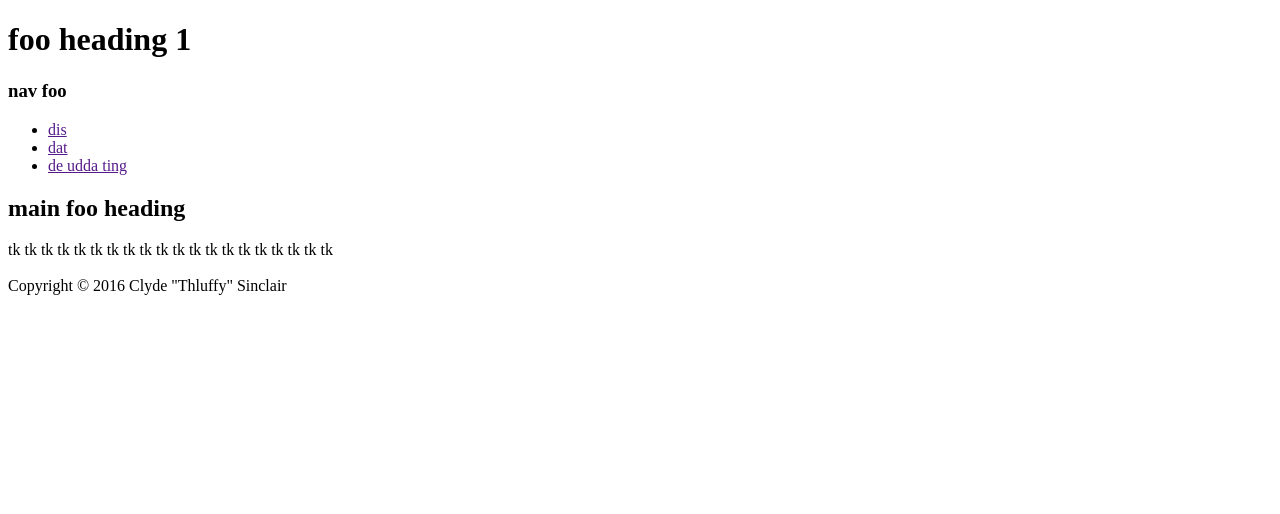
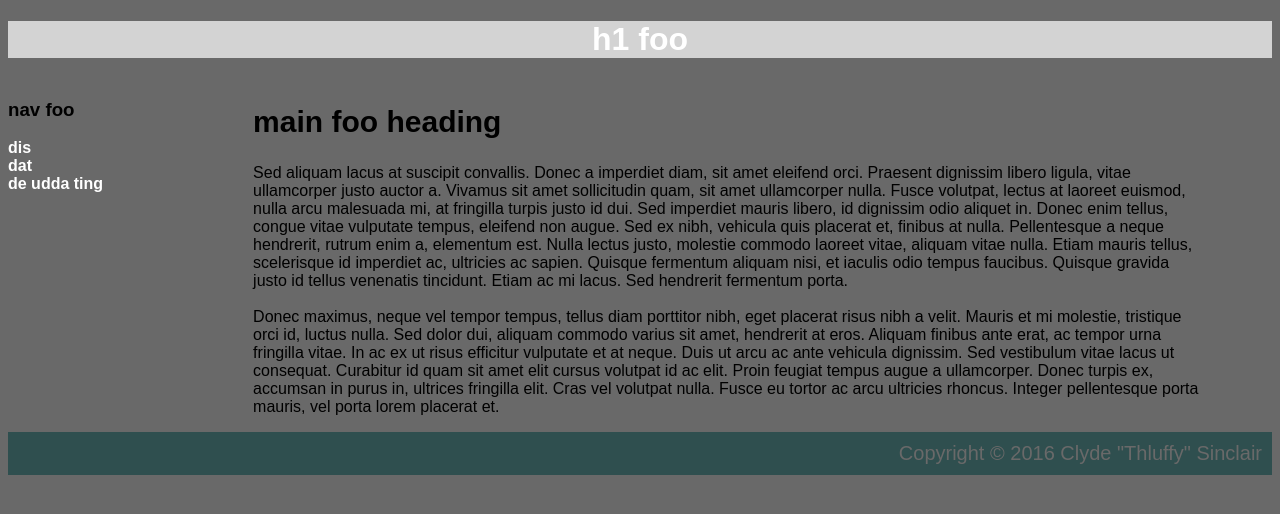
Before and after one commit to TimMarder/K20, a plain HTML site: page 3_external/index.html in a window 1280 px wide. Drawn offline with Linux system fonts and the light colour scheme.

Commit message:
added external css

```diff
--- /dev/null
+++ b/3_external/index.css
@@ -0,0 +1,39 @@
+body {
+  background-color:#696969;
+  font-family: sans-serif;
+}
+h1 {
+  background-color:lightgray;
+  color:white;
+  text-align:center;
+}
+.navbar {
+  float:left;
+  padding-right:150px;
+}
+ul {
+    padding-left:0px;
+    list-style-type:none;
+    font-weight:bold;
+}
+a {
+    text-align:left;
+    text-decoration:none;
+    color:white;
+}
+.content {
+      float: left;
+      width: 75%;
+}
+h2 {
+    font-size:30px;
+    text-align:left;
+}
+.copyright {
+    font-size:20px;
+    padding: 10px;
+    clear:both;
+    background-color:#2F4F4F;
+    color:#696969;
+    text-align:right;
+}
--- a/3_external/index.html
+++ b/3_external/index.html
@@ -1,26 +1,42 @@
+<!--
+Team Crocodiles - Tim Marder & Ahnaf Kazi
+SoftDev pd06
+K#20 - Comic Sans Syndrome
+2018-11-05
+-->
+
 <!DOCTYPE html>
 <!-- WORK FILE for CSS -->
 
+
 <html>
+<link rel="stylesheet" type = "text/css" href="index.css">
   <head>
     <title>foo title</title>
   </head>
-
   <body>
-    <h1>foo heading 1</h1>
+    <h1>h1 foo</h1>
+    <div class = "navbar">
     <h3>nav foo</h3>
     <ul>
       <li><a href="">dis</a></li>
       <li><a href="">dat</a></li>
       <li><a href="">de udda ting</a></li>
     </ul>
+</div>
+    <div class = "content">
     <h2>main foo heading</h2>
-    <p>tk tk tk tk tk tk tk tk tk tk tk tk tk tk tk tk tk tk tk tk
+    <p>
+        Sed aliquam lacus at suscipit convallis. Donec a imperdiet diam, sit amet eleifend orci. Praesent dignissim libero ligula, vitae ullamcorper justo auctor a. Vivamus sit amet sollicitudin quam, sit amet ullamcorper nulla. Fusce volutpat, lectus at laoreet euismod, nulla arcu malesuada mi, at fringilla turpis justo id dui. Sed imperdiet mauris libero, id dignissim odio aliquet in. Donec enim tellus, congue vitae vulputate tempus, eleifend non augue. Sed ex nibh, vehicula quis placerat et, finibus at nulla. Pellentesque a neque hendrerit, rutrum enim a, elementum est. Nulla lectus justo, molestie commodo laoreet vitae, aliquam vitae nulla. Etiam mauris tellus, scelerisque id imperdiet ac, ultricies ac sapien. Quisque fermentum aliquam nisi, et iaculis odio tempus faucibus. Quisque gravida justo id tellus venenatis tincidunt. Etiam ac mi lacus. Sed hendrerit fermentum porta.
+        <br>
+        <br>
+        Donec maximus, neque vel tempor tempus, tellus diam porttitor nibh, eget placerat risus nibh a velit. Mauris et mi molestie, tristique orci id, luctus nulla. Sed dolor dui, aliquam commodo varius sit amet, hendrerit at eros. Aliquam finibus ante erat, ac tempor urna fringilla vitae. In ac ex ut risus efficitur vulputate et at neque. Duis ut arcu ac ante vehicula dignissim. Sed vestibulum vitae lacus ut consequat. Curabitur id quam sit amet elit cursus volutpat id ac elit. Proin feugiat tempus augue a ullamcorper. Donec turpis ex, accumsan in purus in, ultrices fringilla elit. Cras vel volutpat nulla. Fusce eu tortor ac arcu ultricies rhoncus. Integer pellentesque porta mauris, vel porta lorem placerat et.
+    </p>
+</div>
 
-      <br>
-      <br>
-
+        <div class = "copyright">
       Copyright &copy; 2016 Clyde "Thluffy" Sinclair
+  </div>
 
   </body>
 
```
Also changed, not shown: 1_inline/index.html (+7 -0 lines), 2_internal/index.html (+7 -0 lines).
